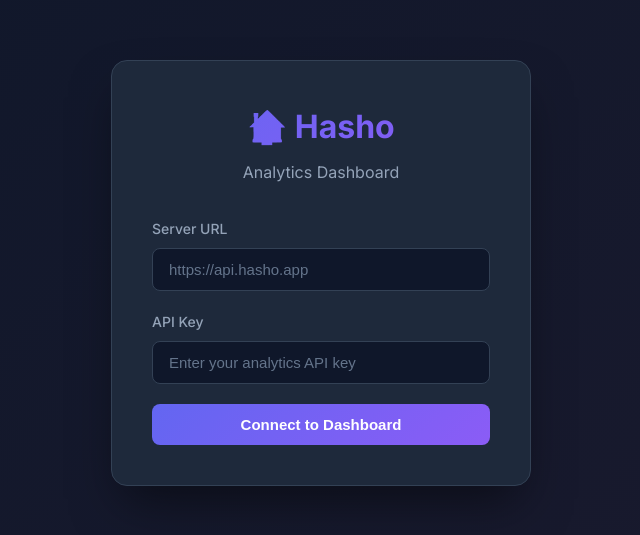
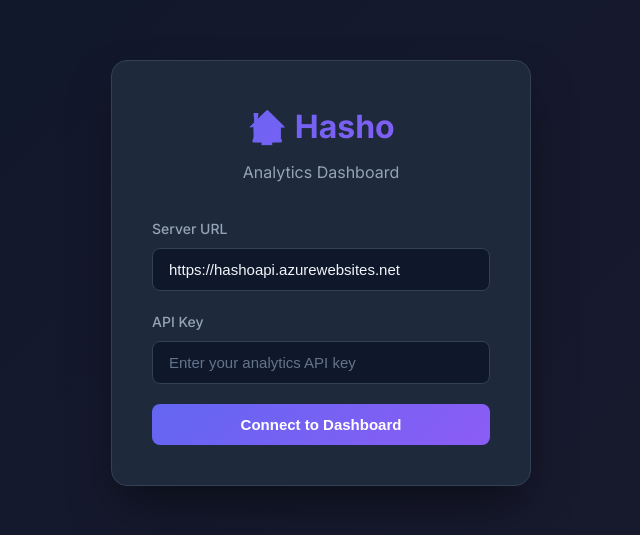
Before and after one commit to UlasYilmaz98/Hasho-dashboard, a plain HTML site: page index.html in a window 1280 px wide. Shown: the part 127-662 px from the top of the page, without its empty margins (319-959 px from the left). Drawn offline with nearby package versions, Linux system fonts and the light colour scheme.

Commit message:
index created

```diff
--- a/hasho-analytics-dashboard.html
+++ b/index.html
@@ -702,7 +702,7 @@
             <form id="loginForm">
                 <div class="form-group">
                     <label for="serverUrl">Server URL</label>
-                    <input type="url" id="serverUrl" placeholder="https://api.hasho.app" required>
+                    <input type="url" id="serverUrl" placeholder="https://api.hasho.app" value="https://hashoapi.azurewebsites.net" required>
                 </div>
 
                 <div class="form-group">
```
